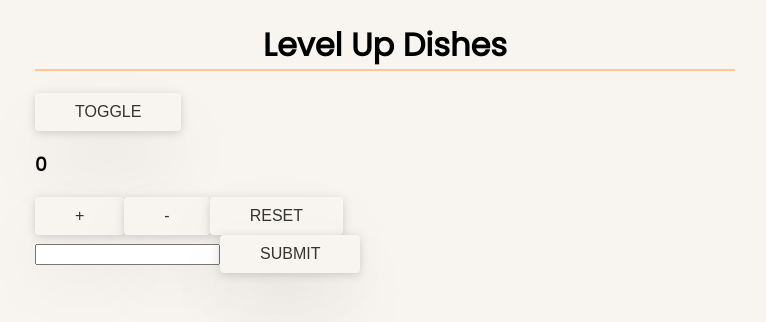
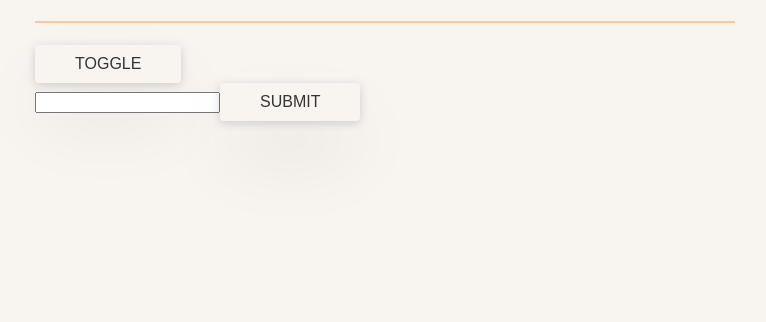
Before and after one commit to ringosingson/react-hooks-playground, a React (Create React App) app: page / in a window 1280 px wide. Shown: the top 322 px of the page, without its empty margins (255-1021 px from the left). Built offline with nearby package versions, Linux system fonts and the light colour scheme.

Commit message:
useMemo example

```diff
--- a/src/App.js
+++ b/src/App.js
@@ -1,10 +1,9 @@
 //eslint-disable-next-line
-import React, { useState, useEffect, useRef, createContext } from "react";
-import Counter from "./Counter";
+import React, { useState, useEffect, useRef, useMemo } from "react";
+
 import Toggle from "./Toggle";
 import { useTitleInput } from "./hooks/useTitleInput";
 //useEffect run after every complete render(after mount and update)
-export const UserContext = createContext();
 
 const App = () => {
   // const [value, setValue] = useState(initialState);
@@ -14,19 +13,23 @@ const App = () => {
   //  document.title = name; //documeent is browser api, here the title is change
   // });
 
+  const reverseWord = word => {
+    return word
+      .split("")
+      .reverse()
+      .join("");
+  };
+  //const title = "Level Up Dishes";
+
+  const TitleReversed = useMemo(() => reverseWord(name), [name]);
+
   return (
-    <UserContext.Provider
-      value={{
-        user: true
-      }}
-    >
     <div className="main-wrapper" ref={ref}>
       <h1 onClick={() => ref.current.classList.add("new-fake-class")}>
         {/*when we click on h1 new class is added to it */}
-          Level Up Dishes
+        {TitleReversed}
       </h1>
       <Toggle />
-        <Counter />
 
       <form
         onSubmit={e => {
@@ -41,7 +44,6 @@ const App = () => {
         <button>Submit</button>
       </form>
     </div>
-    </UserContext.Provider>
   );
 };
 
--- a/src/Toggle.js
+++ b/src/Toggle.js
@@ -1,10 +1,7 @@
-import React, { useState, useContext } from "react";
-import { UserContext } from "./App";
+import React, { useState } from "react";
 
 const Toggle = () => {
   const [isToggled, setToggle] = useState(false);
-  const userInfo = useContext(UserContext);
-  if (!userInfo.user) return null;
 
   return (
     <div>
```
Lines whose indentation alone changed are shown as unchanged.
